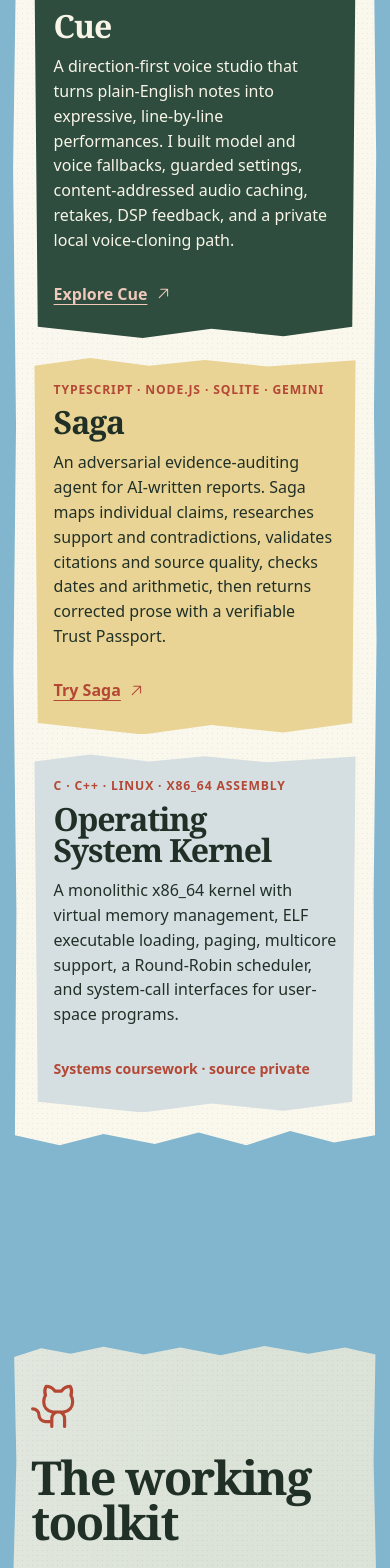
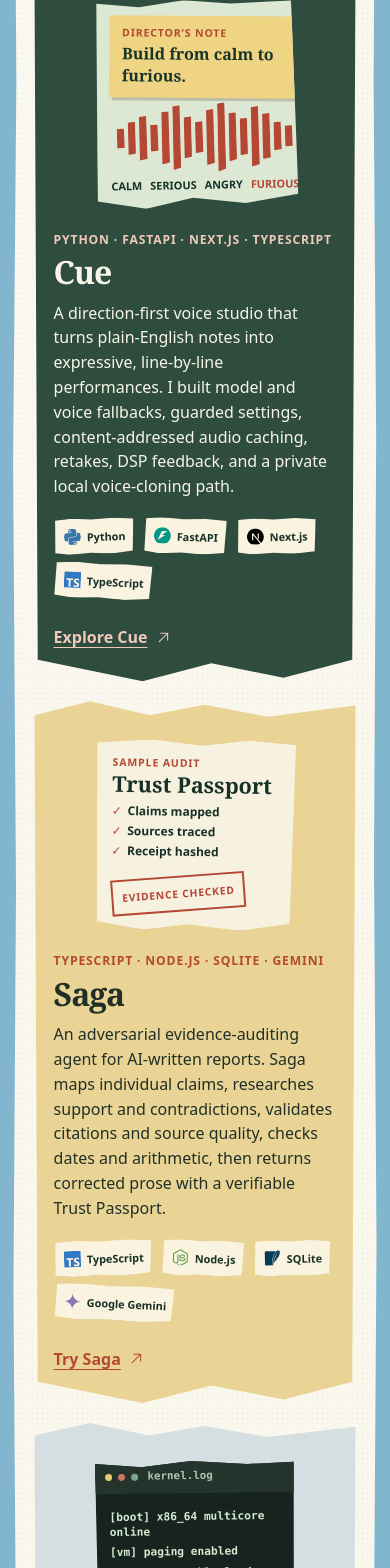
Before and after one commit to vjadh07/viraj-portfolio, a React (Vite) app: page / in a window 390 px wide. Shown: the part 1480-3048 px from the top of the page. Built offline with nearby package versions, Linux system fonts and the light colour scheme.

Commit message:
Add visual storytelling to projects

```diff
--- a/package.json
+++ b/package.json
@@ -14,7 +14,8 @@
     "@fontsource-variable/newsreader": "^5.2.10",
     "@phosphor-icons/react": "^2.1.10",
     "react": "^19.2.7",
-    "react-dom": "^19.2.7"
+    "react-dom": "^19.2.7",
+    "simple-icons": "^16.26.0"
   },
   "devDependencies": {
     "@types/react": "^19.2.17",
--- a/src/WorldPortfolio.tsx
+++ b/src/WorldPortfolio.tsx
@@ -1,3 +1,4 @@
+import type { CSSProperties } from "react";
 import {
   ArrowDownRight,
   ArrowUpRight,
@@ -12,6 +13,18 @@ import {
   TerminalWindow,
   TShirt,
 } from "@phosphor-icons/react";
+import {
+  siC,
+  siCplusplus,
+  siFastapi,
+  siGooglegemini,
+  siLinux,
+  siNextdotjs,
+  siNodedotjs,
+  siPython,
+  siSqlite,
+  siTypescript,
+} from "simple-icons";
 import { Paper, Tape } from "./components/CollagePieces";
 import { SiteNav } from "./components/SiteNav";
 import { WorldChapter } from "./components/WorldChapter";
@@ -23,11 +36,101 @@ import {
   profile,
   songs,
   stylePrinciples,
+  type TechKey,
   techGroups,
 } from "./data/portfolio";
 
 const assetPath = (filename: string) =>
   `${import.meta.env.BASE_URL}assets/${filename}`;
+
+const techIcons = {
+  python: siPython,
+  fastapi: siFastapi,
+  nextjs: siNextdotjs,
+  typescript: siTypescript,
+  nodejs: siNodedotjs,
+  sqlite: siSqlite,
+  gemini: siGooglegemini,
+  c: siC,
+  cplusplus: siCplusplus,
+  linux: siLinux,
+} satisfies Record<TechKey, { hex: string; path: string; title: string }>;
+
+const cueWaveform = [28, 46, 62, 38, 74, 90, 58, 44, 78, 96, 68, 52, 84, 64, 40, 30];
+
+function TechSticker({ technology, index }: { technology: TechKey; index: number }) {
+  const icon = techIcons[technology];
+
+  return (
+    <span
+      className={`tech-sticker tech-sticker-${index + 1}`}
+      style={{ "--tech-color": `#${icon.hex}` } as CSSProperties}
+    >
+      <svg viewBox="0 0 24 24" aria-hidden="true">
+        <path d={icon.path} />
+      </svg>
+      <span>{icon.title}</span>
+    </span>
+  );
+}
+
+function ProjectArtifact({ kind }: { kind: "cue" | "saga" | "kernel" }) {
+  if (kind === "cue") {
+    return (
+      <figure className="project-artifact project-artifact--cue" aria-label="Cue performance direction preview">
+        <div className="cue-direction-slip">
+          <span>Director’s note</span>
+          <strong>Build from calm to furious.</strong>
+        </div>
+        <div className="cue-waveform" aria-hidden="true">
+          {cueWaveform.map((height, index) => (
+            <span key={`${height}-${index}`} style={{ height: `${height}%` }} />
+          ))}
+        </div>
+        <div className="cue-performance-arc">
+          <span>calm</span>
+          <span>serious</span>
+          <span>angry</span>
+          <strong>furious</strong>
+        </div>
+      </figure>
+    );
+  }
+
+  if (kind === "saga") {
+    return (
+      <figure className="project-artifact project-artifact--saga" aria-label="Saga Trust Passport sample">
+        <div>
+          <span className="artifact-label">Sample audit</span>
+          <strong>Trust Passport</strong>
+          <ul>
+            <li>Claims mapped</li>
+            <li>Sources traced</li>
+            <li>Receipt hashed</li>
+          </ul>
+        </div>
+        <span className="saga-verdict">evidence checked</span>
+      </figure>
+    );
+  }
+
+  return (
+    <figure className="project-artifact project-artifact--kernel" aria-label="Operating system kernel boot log">
+      <div className="kernel-terminal-bar">
+        <span />
+        <span />
+        <span />
+        <strong>kernel.log</strong>
+      </div>
+      <code>
+        <span>[boot] x86_64 multicore online</span>
+        <span>[vm] paging enabled</span>
+        <span>[elf] executable loader ready</span>
+        <span>[sched] round-robin active</span>
+      </code>
+    </figure>
+  );
+}
 
 function PhotoPlaceholder({
   title,
@@ -115,10 +218,20 @@ export function WorldPortfolio() {
             <div className="code-project-list">
               {codeProjects.map((project, index) => (
                 <article className={`code-project code-project-${index + 1}`} key={project.title}>
-                  <div>
+                  <ProjectArtifact kind={project.visual} />
+                  <div className="project-copy">
                     <p className="project-stack">{project.stack}</p>
                     <h3>{project.title}</h3>
                     <p>{project.description}</p>
+                    <div className="project-tech-stickers" aria-label={`${project.title} technologies`}>
+                      {project.technologies.map((technology, technologyIndex) => (
+                        <TechSticker
+                          key={technology}
+                          technology={technology}
+                          index={technologyIndex}
+                        />
+                      ))}
+                    </div>
                     {project.projectUrl && project.linkLabel ? (
                       <a
                         href={project.projectUrl}
--- a/src/data/portfolio.ts
+++ b/src/data/portfolio.ts
@@ -1,7 +1,21 @@
+export type TechKey =
+  | "python"
+  | "fastapi"
+  | "nextjs"
+  | "typescript"
+  | "nodejs"
+  | "sqlite"
+  | "gemini"
+  | "c"
+  | "cplusplus"
+  | "linux";
+
 export type CodeProject = {
   title: string;
   description: string;
   stack: string;
+  visual: "cue" | "saga" | "kernel";
+  technologies: TechKey[];
   linkLabel?: string;
   projectUrl?: string;
   availability?: string;
@@ -30,6 +44,8 @@ export const codeProjects: CodeProject[] = [
     description:
       "A direction-first voice studio that turns plain-English notes into expressive, line-by-line performances. I built model and voice fallbacks, guarded settings, content-addressed audio caching, retakes, DSP feedback, and a private local voice-cloning path.",
     stack: "Python · FastAPI · Next.js · TypeScript",
+    visual: "cue",
+    technologies: ["python", "fastapi", "nextjs", "typescript"],
     linkLabel: "Explore Cue",
     projectUrl: "https://github.com/vjadh07/cue",
   },
@@ -38,6 +54,8 @@ export const codeProjects: CodeProject[] = [
     description:
       "An adversarial evidence-auditing agent for AI-written reports. Saga maps individual claims, researches support and contradictions, validates citations and source quality, checks dates and arithmetic, then returns corrected prose with a verifiable Trust Passport.",
     stack: "TypeScript · Node.js · SQLite · Gemini",
+    visual: "saga",
+    technologies: ["typescript", "nodejs", "sqlite", "gemini"],
     linkLabel: "Try Saga",
     projectUrl: "https://saga-omega-seven.vercel.app/demo",
   },
@@ -46,6 +64,8 @@ export const codeProjects: CodeProject[] = [
     description:
       "A monolithic x86_64 kernel with virtual memory management, ELF executable loading, paging, multicore support, a Round-Robin scheduler, and system-call interfaces for user-space programs.",
     stack: "C · C++ · Linux · x86_64 Assembly",
+    visual: "kernel",
+    technologies: ["c", "cplusplus", "linux"],
     availability: "Systems coursework · source private",
   },
 ];
--- a/src/styles/world-portfolio.css
+++ b/src/styles/world-portfolio.css
@@ -460,6 +460,10 @@ img {
 
 .code-project {
   position: relative;
+  display: flex;
+  min-width: 0;
+  flex-direction: column;
+  overflow: hidden;
   padding: clamp(1.4rem, 2.5vw, 2.4rem);
   background: #e1e7df;
   clip-path: polygon(1% 2%, 18% 0, 36% 2%, 53% 0.5%, 72% 2.2%, 99% 0.6%, 98% 97%, 77% 99.5%, 55% 97.5%, 34% 100%, 2% 97%);
@@ -467,9 +471,7 @@ img {
 
 .code-project-1 {
   grid-row: span 2;
-  display: flex;
   min-height: 26rem;
-  align-items: flex-end;
   color: #f8f4e8;
   background: #2e4d3e;
 }
@@ -480,6 +482,180 @@ img {
 
 .code-project-3 {
   background: #d5dfe2;
+}
+
+.project-copy {
+  position: relative;
+  z-index: 2;
+  margin-top: auto;
+}
+
+.project-artifact {
+  position: relative;
+  z-index: 1;
+  flex: 0 0 auto;
+  margin-bottom: clamp(1.4rem, 2.6vw, 2.4rem);
+}
+
+.project-artifact--cue {
+  display: grid;
+  min-height: clamp(13rem, 20vw, 18rem);
+  align-content: space-between;
+  padding: clamp(1rem, 2vw, 1.5rem);
+  color: #163428;
+  background: #dce7d4;
+  box-shadow: 5px 6px 0 rgb(13 38 27 / 30%);
+  clip-path: polygon(2% 1%, 23% 3%, 45% 0, 68% 2%, 98% 1%, 100% 94%, 74% 98%, 48% 95%, 25% 100%, 1% 96%);
+  transform: rotate(-1deg);
+}
+
+.cue-direction-slip {
+  justify-self: start;
+  padding: 0.65rem 0.8rem;
+  background: #efd483;
+  box-shadow: 3px 3px 0 rgb(86 65 25 / 24%);
+  transform: rotate(1.4deg);
+}
+
+.cue-direction-slip span,
+.artifact-label {
+  display: block;
+  color: var(--accent);
+  font-size: 0.66rem;
+  font-weight: 800;
+  letter-spacing: 0.08em;
+  text-transform: uppercase;
+}
+
+.cue-direction-slip strong {
+  display: block;
+  margin-top: 0.18rem;
+  font-family: "Newsreader Variable", ui-serif, Georgia, serif;
+  font-size: clamp(1rem, 1.6vw, 1.35rem);
+}
+
+.cue-waveform {
+  display: flex;
+  height: clamp(4.5rem, 8vw, 7rem);
+  align-items: center;
+  gap: clamp(0.16rem, 0.45vw, 0.36rem);
+  padding-inline: 0.35rem;
+}
+
+.cue-waveform span {
+  flex: 1 1 0;
+  min-width: 0.2rem;
+  background: var(--accent);
+  clip-path: polygon(8% 2%, 90% 0, 100% 96%, 12% 100%);
+}
+
+.cue-performance-arc {
+  display: flex;
+  align-items: center;
+  justify-content: space-between;
+  gap: 0.5rem;
+  font-size: 0.68rem;
+  font-weight: 760;
+  text-transform: uppercase;
+}
+
+.cue-performance-arc strong {
+  color: var(--accent);
+}
+
+.project-artifact--saga {
+  display: grid;
+  grid-template-columns: 1fr auto;
+  gap: 1rem;
+  padding: 1rem 1.1rem 1.15rem;
+  color: #173127;
+  background: #f7f1df;
+  box-shadow: 4px 5px 0 rgb(97 69 24 / 18%);
+  clip-path: polygon(1% 2%, 28% 0, 53% 3%, 76% 0, 99% 2%, 97% 96%, 72% 100%, 47% 97%, 25% 100%, 2% 96%);
+  transform: rotate(0.8deg);
+}
+
+.project-artifact--saga strong {
+  display: block;
+  margin: 0.25rem 0 0.45rem;
+  font-family: "Newsreader Variable", ui-serif, Georgia, serif;
+  font-size: clamp(1.35rem, 2.1vw, 2rem);
+  line-height: 1;
+}
+
+.project-artifact--saga ul {
+  display: grid;
+  gap: 0.2rem;
+  margin: 0;
+  padding: 0;
+  font-size: 0.75rem;
+  font-weight: 700;
+  list-style: none;
+}
+
+.project-artifact--saga li::before {
+  margin-right: 0.35rem;
+  color: var(--accent);
+  content: "✓";
+}
+
+.saga-verdict {
+  align-self: center;
+  padding: 0.55rem;
+  color: var(--accent);
+  font-size: 0.65rem;
+  font-weight: 850;
+  letter-spacing: 0.07em;
+  text-align: center;
+  text-transform: uppercase;
+  border: 2px solid currentcolor;
+  transform: rotate(-5deg);
+}
+
+.project-artifact--kernel {
+  overflow: hidden;
+  color: #d4e8d2;
+  background: #17231e;
+  box-shadow: 4px 5px 0 rgb(30 49 42 / 20%);
+  clip-path: polygon(1% 1%, 24% 3%, 48% 0, 76% 2%, 99% 1%, 98% 97%, 74% 100%, 49% 97%, 24% 100%, 2% 97%);
+  transform: rotate(-0.7deg);
+}
+
+.kernel-terminal-bar {
+  display: flex;
+  align-items: center;
+  gap: 0.35rem;
+  padding: 0.65rem 0.75rem;
+  color: #a9c5b2;
+  background: #24342d;
+}
+
+.kernel-terminal-bar > span {
+  width: 0.45rem;
+  height: 0.45rem;
+  background: #e2c972;
+  border-radius: 50%;
+}
+
+.kernel-terminal-bar > span:nth-child(2) {
+  background: #cf765f;
+}
+
+.kernel-terminal-bar > span:nth-child(3) {
+  background: #78a98a;
+}
+
+.kernel-terminal-bar strong {
+  margin-left: 0.25rem;
+  font: 650 0.68rem/1 ui-monospace, SFMono-Regular, Menlo, monospace;
+}
+
+.project-artifact--kernel code {
+  display: grid;
+  gap: 0.35rem;
+  padding: 1rem;
+  color: inherit;
+  font: 650 0.7rem/1.35 ui-monospace, SFMono-Regular, Menlo, monospace;
 }
 
 .project-stack {
@@ -500,10 +676,55 @@ img {
   line-height: 0.98;
 }
 
-.code-project > div > p:not(.project-stack) {
+.project-copy > p:not(.project-stack) {
   max-width: 43ch;
   margin: 0.8rem 0 1.2rem;
   line-height: 1.55;
+}
+
+.project-tech-stickers {
+  display: flex;
+  flex-wrap: wrap;
+  gap: 0.55rem;
+  margin: 0.2rem 0 1rem;
+}
+
+.tech-sticker {
+  display: inline-flex;
+  min-height: 2.25rem;
+  align-items: center;
+  gap: 0.38rem;
+  padding: 0.42rem 0.62rem;
+  color: #183127;
+  font-size: 0.72rem;
+  font-weight: 790;
+  white-space: nowrap;
+  background: #faf3df;
+  box-shadow: 3px 3px 0 rgb(13 38 27 / 20%);
+  clip-path: polygon(2% 4%, 22% 0, 46% 4%, 73% 1%, 98% 5%, 96% 94%, 70% 100%, 45% 96%, 19% 100%, 1% 94%);
+}
+
+.tech-sticker-1 {
+  transform: rotate(-2deg);
+}
+
+.tech-sticker-2 {
+  transform: rotate(1.8deg);
+}
+
+.tech-sticker-3 {
+  transform: rotate(-1deg);
+}
+
+.tech-sticker-4 {
+  transform: rotate(2.6deg);
+}
+
+.tech-sticker svg {
+  width: 1.05rem;
+  height: 1.05rem;
+  flex: 0 0 auto;
+  fill: var(--tech-color);
 }
 
 .code-project a {
@@ -918,6 +1139,14 @@ img {
   .photo-slot__frame:hover {
     transform: translateY(-4px);
   }
+
+  .tech-sticker {
+    transition: transform 220ms cubic-bezier(0.16, 1, 0.3, 1);
+  }
+
+  .code-project:hover .tech-sticker {
+    transform: translateY(-2px) rotate(0);
+  }
 }
 
 @supports (animation-timeline: view()) {
@@ -1110,6 +1339,22 @@ img {
     min-height: 19rem;
   }
 
+  .project-artifact--cue {
+    min-height: 13rem;
+  }
+
+  .project-artifact--saga {
+    grid-template-columns: 1fr;
+  }
+
+  .saga-verdict {
+    justify-self: start;
+  }
+
+  .tech-sticker {
+    font-size: 0.68rem;
+  }
+
   .toolkit-groups section,
   .style-principles article {
     padding: 1.2rem;
```
Also changed, not shown: 1 other file (tests, documents, lock files or other folders).
